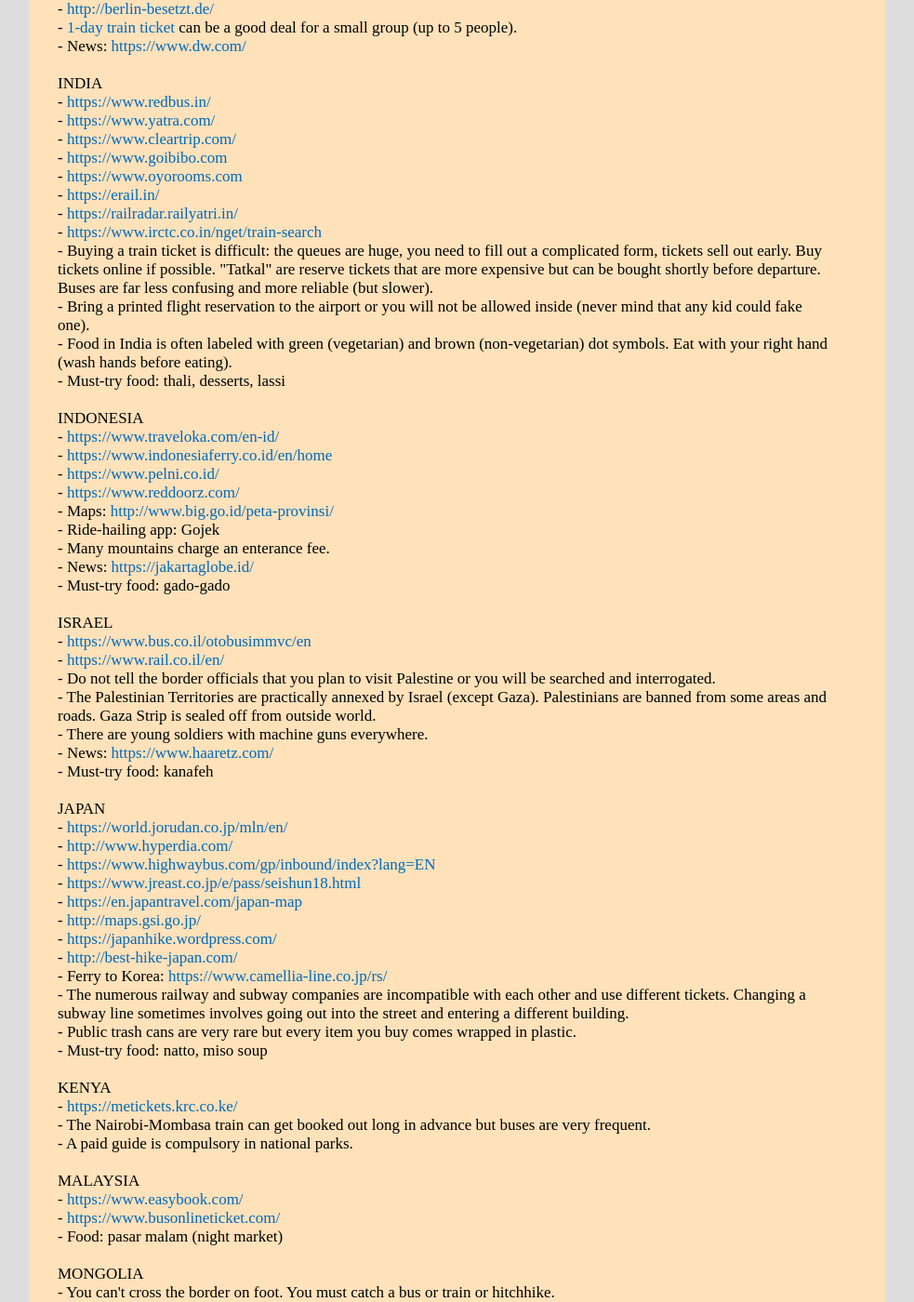
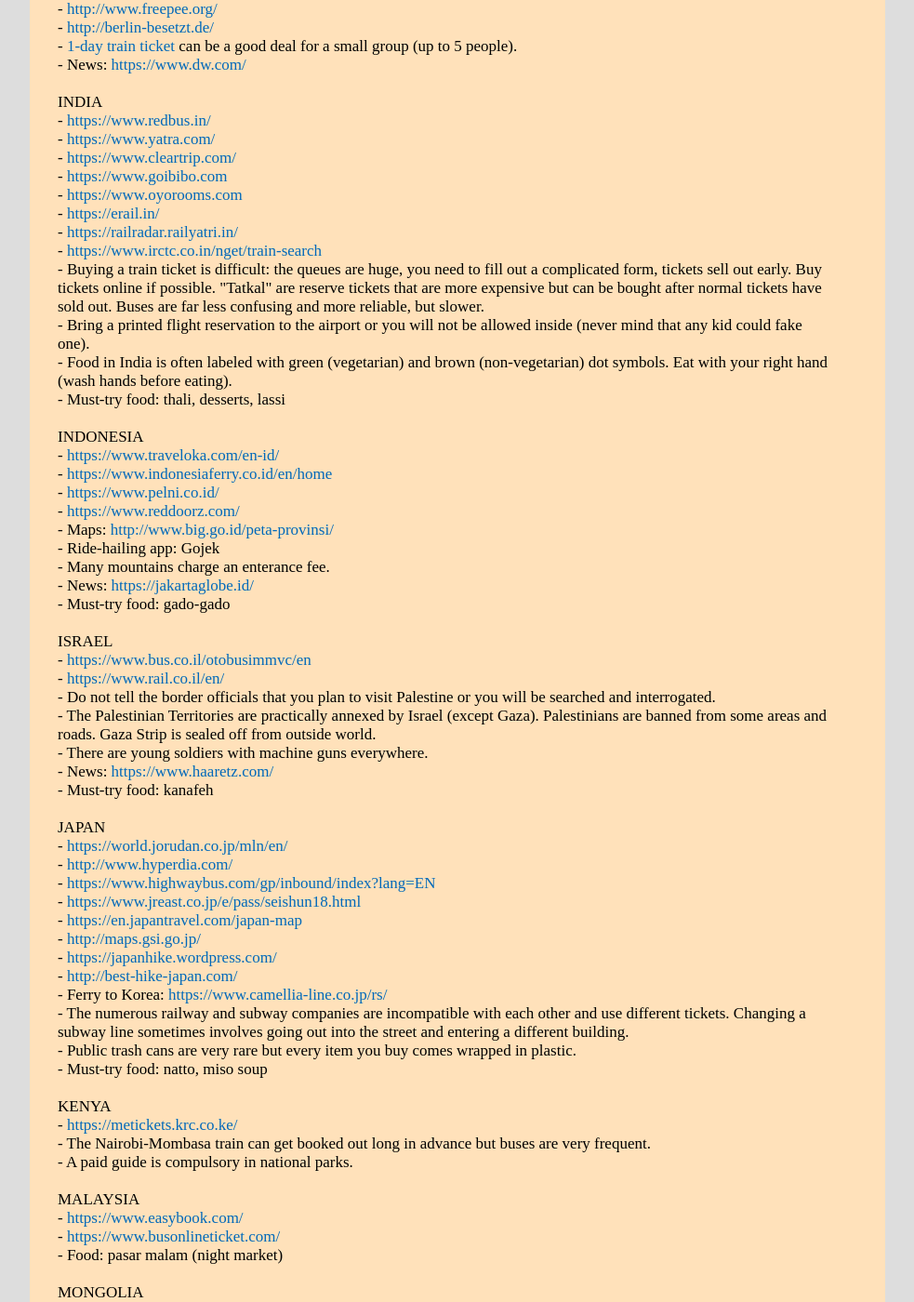
Before and after one commit to witbag/witbag.github.io, a Jekyll site: the page built from travel/notes.html, in a window 1280 px wide and 1400 px high, scrolled down 1709 px. Shown: the whole window at 93% size, without its empty margins (148-1131 px from the left). Built offline with Jekyll 4.4.1, drawn with Linux system fonts in a browser that asks for light colours; some of the changed text lies outside the part shown.

Commit message:
Update notes.html

```diff
--- a/travel/notes.html
+++ b/travel/notes.html
@@ -18,6 +18,7 @@
 - <a href="https://www.meatinapark.com.au/" target=_blank>https://www.meatinapark.com.au/</a><br />
 - Australia is very strict about what food you're allowed to bring into the country.<br>
 - Cyclists can get fined hundreds of dollars for not wearing a helmet, not having a bell, not carrying an ID, not keeping hands on the handlebar, and other bs.<br>
+- You have to press the beg button and wait for your turn at every pedestrian crossing.<br>
 - Not many long-distance travel options besides driving and flying.<br>
 - There are free BBQ hot plates in parks and on beaches.<br>
 - News: <a href="https://www.smh.com.au/" target=_blank>https://www.smh.com.au/</a><br />
@@ -93,7 +94,7 @@
 - <a href="https://erail.in/" target=_blank>https://erail.in/</a><br />
 - <a href="https://railradar.railyatri.in/" target=_blank>https://railradar.railyatri.in/</a><br />
 - <a href="https://www.irctc.co.in/nget/train-search" target=_blank>https://www.irctc.co.in/nget/train-search</a><br />
-- Buying a train ticket is difficult: the queues are huge, you need to fill out a complicated form, tickets sell out early. Buy tickets online if possible. "Tatkal" are reserve tickets that are more expensive but can be bought shortly before departure. Buses are far less confusing and more reliable (but slower).<br>
+- Buying a train ticket is difficult: the queues are huge, you need to fill out a complicated form, tickets sell out early. Buy tickets online if possible. "Tatkal" are reserve tickets that are more expensive but can be bought after normal tickets have sold out. Buses are far less confusing and more reliable, but slower.<br>
 - Bring a printed flight reservation to the airport or you will not be allowed inside (never mind that any kid could fake one).<br>
 - Food in India is often labeled with green (vegetarian) and brown (non-vegetarian) dot symbols. Eat with your right hand (wash hands before eating).<br>
 - Must-try food: thali, desserts, lassi<br>
```
Also changed, not shown: other parts of travel/notes.html (+5 -5 lines).
